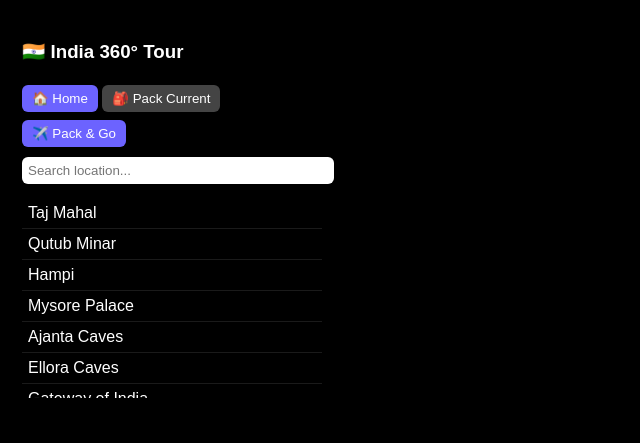
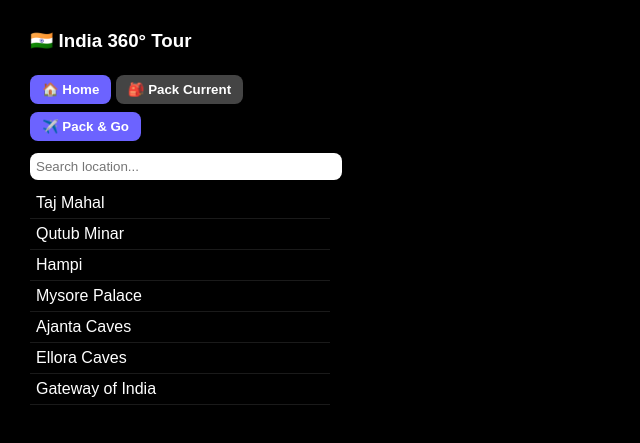
Before and after one commit to engg2226-arch/vrtour, a plain HTML site: page index.html in a window 1280 px wide. Both pictures are taken after a click on the button "🏠 Home". Shown: the whole page, without its empty margins (0-640 px from the left). Drawn offline with Linux system fonts and the light colour scheme.

Commit message:
Update index.html

```diff
--- a/index.html
+++ b/index.html
@@ -8,57 +8,61 @@
 <script src="https://aframe.io/releases/1.4.2/aframe.min.js"></script>
 
 <style>
-body {
+body{
   margin:0;
-  font-family: Arial, sans-serif;
-  background:#000;
+  font-family:Arial, sans-serif;
+  background:black;
   overflow:hidden;
 }
 
-#ui {
+#ui{
   position:absolute;
-  top:10px;
-  left:10px;
+  top:15px;
+  left:15px;
   z-index:10;
-  background:rgba(0,0,0,0.6);
-  padding:12px;
-  border-radius:10px;
+  background:rgba(0,0,0,0.65);
+  padding:15px;
+  border-radius:12px;
+  width:300px;
   color:white;
-  width:300px;
+  backdrop-filter:blur(8px);
 }
 
-button {
-  padding:6px 10px;
+h3{margin-top:0}
+
+button{
+  padding:7px 12px;
   margin:4px 0;
   border:none;
-  border-radius:6px;
+  border-radius:8px;
   cursor:pointer;
+  font-weight:bold;
 }
 
-.primary { background:#6c63ff; color:white; }
-.secondary { background:#444; color:white; }
+.primary{background:#6c63ff;color:white;}
+.secondary{background:#444;color:white;}
 
-input {
+input{
   width:100%;
   padding:6px;
-  margin:6px 0;
-  border-radius:6px;
+  margin-top:8px;
+  border-radius:8px;
   border:none;
 }
 
-#places {
-  max-height:200px;
+#places{
+  max-height:220px;
   overflow:auto;
   margin-top:8px;
 }
 
-.place {
+.place{
   padding:6px;
   cursor:pointer;
   border-bottom:1px solid rgba(255,255,255,0.1);
 }
 
-.place:hover {
+.place:hover{
   background:rgba(255,255,255,0.1);
 }
 </style>
@@ -74,137 +78,149 @@ input {
   <button class="primary" onclick="packAndGo()">✈️ Pack & Go</button>
 
   <input type="text" id="search" placeholder="Search location..." onkeyup="filterPlaces()">
-
   <div id="places"></div>
 </div>
 
 <a-scene embedded>
-  <a-sky id="sky" rotation="0 -90 0"></a-sky>
-
+  <a-sky id="sky" rotation="0 -90 0" material="shader: flat; opacity:1"></a-sky>
   <a-entity camera look-controls wasd-controls></a-entity>
 </a-scene>
 
 <script>
 
 const LOCATIONS = [
-  {
-    id:"taj",
-    name:"Taj Mahal",
-    url:"https://upload.wikimedia.org/wikipedia/commons/3/3e/Taj_Mahal_in_March_2004.jpg"
-  },
-  {
-    id:"qutub",
-    name:"Qutub Minar",
-    url:"https://upload.wikimedia.org/wikipedia/commons/1/1f/Qutub_Minar_India.jpg"
-  },
-  {
-    id:"hampi",
-    name:"Hampi",
-    url:"https://upload.wikimedia.org/wikipedia/commons/4/4c/Hampi_India.jpg"
-  },
-  {
-    id:"mysore",
-    name:"Mysore Palace",
-    url:"https://upload.wikimedia.org/wikipedia/commons/6/6c/Mysore_Palace.jpg"
-  },
-  {
-    id:"ajanta",
-    name:"Ajanta Caves",
-    url:"https://upload.wikimedia.org/wikipedia/commons/5/5d/Ajanta_Caves.jpg"
-  },
-  {
-    id:"ellora",
-    name:"Ellora Caves",
-    url:"https://upload.wikimedia.org/wikipedia/commons/2/2b/Ellora_Caves.jpg"
-  },
-  {
-    id:"gateway",
-    name:"Gateway of India",
-    url:"https://upload.wikimedia.org/wikipedia/commons/d/d3/Gateway_of_India.jpg"
-  },
-  {
-    id:"varanasi",
-    name:"Varanasi Ghats",
-    url:"https://upload.wikimedia.org/wikipedia/commons/5/5c/Varanasi_Ghat.jpg"
-  },
-  {
-    id:"konark",
-    name:"Konark Sun Temple",
-    url:"https://upload.wikimedia.org/wikipedia/commons/4/4c/Konark_Sun_Temple.jpg"
-  },
-  {
-    id:"pangong",
-    name:"Pangong Lake",
-    url:"https://upload.wikimedia.org/wikipedia/commons/0/03/Pangong_Tso_Lake.jpg"
-  },
-  {
-    id:"backwaters",
-    name:"Kerala Backwaters",
-    url:"https://upload.wikimedia.org/wikipedia/commons/3/35/Kerala_Backwaters.jpg"
-  },
-  {
-    id:"goa",
-    name:"Goa Beaches",
-    url:"https://upload.wikimedia.org/wikipedia/commons/5/5a/Goa_Beach.jpg"
-  }
+{ name:"Taj Mahal", url:"https://upload.wikimedia.org/wikipedia/commons/3/3e/Taj_Mahal_in_March_2004.jpg" },
+{ name:"Qutub Minar", url:"https://upload.wikimedia.org/wikipedia/commons/1/1f/Qutub_Minar_India.jpg" },
+{ name:"Hampi", url:"https://upload.wikimedia.org/wikipedia/commons/4/4c/Hampi_India.jpg" },
+{ name:"Mysore Palace", url:"https://upload.wikimedia.org/wikipedia/commons/6/6c/Mysore_Palace.jpg" },
+{ name:"Ajanta Caves", url:"https://upload.wikimedia.org/wikipedia/commons/5/5d/Ajanta_Caves.jpg" },
+{ name:"Ellora Caves", url:"https://upload.wikimedia.org/wikipedia/commons/2/2b/Ellora_Caves.jpg" },
+{ name:"Gateway of India", url:"https://upload.wikimedia.org/wikipedia/commons/d/d3/Gateway_of_India.jpg" },
+{ name:"Varanasi Ghats", url:"https://upload.wikimedia.org/wikipedia/commons/5/5c/Varanasi_Ghat.jpg" },
+{ name:"Konark Sun Temple", url:"https://upload.wikimedia.org/wikipedia/commons/4/4c/Konark_Sun_Temple.jpg" },
+{ name:"Pangong Lake", url:"https://upload.wikimedia.org/wikipedia/commons/0/03/Pangong_Tso_Lake.jpg" },
+{ name:"Kerala Backwaters", url:"https://upload.wikimedia.org/wikipedia/commons/3/35/Kerala_Backwaters.jpg" },
+{ name:"Goa Beaches", url:"https://upload.wikimedia.org/wikipedia/commons/5/5a/Goa_Beach.jpg" }
 ];
 
 let bag = [];
 let current = null;
-
 const sky = document.getElementById("sky");
 const placesDiv = document.getElementById("places");
 
-function loadPlaces() {
-  placesDiv.innerHTML = "";
-  LOCATIONS.forEach(loc => {
-    const div = document.createElement("div");
-    div.className = "place";
-    div.innerText = loc.name;
-    div.onclick = () => loadLocation(loc);
+function loadPlaces(){
+  placesDiv.innerHTML="";
+  LOCATIONS.forEach(loc=>{
+    const div=document.createElement("div");
+    div.className="place";
+    div.innerText=loc.name;
+    div.onclick=()=>loadLocation(loc);
     placesDiv.appendChild(div);
   });
 }
 
-function loadLocation(loc) {
-  sky.setAttribute("src", loc.url);
-  current = loc;
+function smoothFadeOut(){
+  let opacity=1;
+  return new Promise(resolve=>{
+    const fade=setInterval(()=>{
+      opacity-=0.05;
+      sky.setAttribute("material","opacity",opacity);
+      if(opacity<=0){
+        clearInterval(fade);
+        resolve();
+      }
+    },20);
+  });
 }
 
-function goHome() {
-  sky.removeAttribute("src");
-  current = null;
+function smoothFadeIn(){
+  let opacity=0;
+  return new Promise(resolve=>{
+    const fade=setInterval(()=>{
+      opacity+=0.05;
+      sky.setAttribute("material","opacity",opacity);
+      if(opacity>=1){
+        clearInterval(fade);
+        resolve();
+      }
+    },20);
+  });
 }
 
-function packCurrent() {
-  if (!current) return alert("No location selected.");
-  if (bag.includes(current)) return alert("Already packed!");
-  bag.push(current);
-  alert(current.name + " added to bag.");
+async function loadLocation(loc){
+  current=loc;
+
+  await smoothFadeOut();
+
+  const img=new Image();
+  img.crossOrigin="anonymous";
+  img.src=loc.url;
+
+  img.onload=function(){
+
+    const targetRatio=2;
+    let cropWidth=img.width;
+    let cropHeight=img.width/targetRatio;
+
+    if(cropHeight>img.height){
+      cropHeight=img.height;
+      cropWidth=img.height*targetRatio;
+    }
+
+    const startX=(img.width-cropWidth)/2;
+    const startY=(img.height-cropHeight)/2;
+
+    const canvas=document.createElement("canvas");
+    canvas.width=cropWidth;
+    canvas.height=cropHeight;
+
+    const ctx=canvas.getContext("2d");
+    ctx.drawImage(img,startX,startY,cropWidth,cropHeight,0,0,cropWidth,cropHeight);
+
+    const cropped=canvas.toDataURL("image/jpeg",0.95);
+    sky.setAttribute("src",cropped);
+
+    smoothFadeIn();
+  };
 }
 
-async function packAndGo() {
-  if (bag.length === 0) return alert("Bag is empty!");
-  for (let loc of bag) {
-    loadLocation(loc);
-    await new Promise(r => setTimeout(r, 3000));
+function goHome(){
+  smoothFadeOut().then(()=>{
+    sky.removeAttribute("src");
+    current=null;
+    smoothFadeIn();
+  });
+}
+
+function packCurrent(){
+  if(!current)return alert("Select a location first.");
+  if(bag.includes(current))return alert("Already packed!");
+  bag.push(current);
+  alert(current.name+" added to bag.");
+}
+
+async function packAndGo(){
+  if(bag.length===0)return alert("Bag is empty!");
+  for(let loc of bag){
+    await loadLocation(loc);
+    await new Promise(r=>setTimeout(r,3000));
   }
-  bag = [];
-  alert("Trip complete! Returning home.");
+  bag=[];
+  alert("Trip complete! Returning Home.");
   goHome();
 }
 
-function filterPlaces() {
-  const value = document.getElementById("search").value.toLowerCase();
-  placesDiv.innerHTML = "";
-  LOCATIONS.filter(loc => loc.name.toLowerCase().includes(value))
-           .forEach(loc => {
-              const div = document.createElement("div");
-              div.className = "place";
-              div.innerText = loc.name;
-              div.onclick = () => loadLocation(loc);
-              placesDiv.appendChild(div);
-           });
+function filterPlaces(){
+  const value=document.getElementById("search").value.toLowerCase();
+  placesDiv.innerHTML="";
+  LOCATIONS.filter(loc=>loc.name.toLowerCase().includes(value))
+  .forEach(loc=>{
+    const div=document.createElement("div");
+    div.className="place";
+    div.innerText=loc.name;
+    div.onclick=()=>loadLocation(loc);
+    placesDiv.appendChild(div);
+  });
 }
 
 loadPlaces();
```
